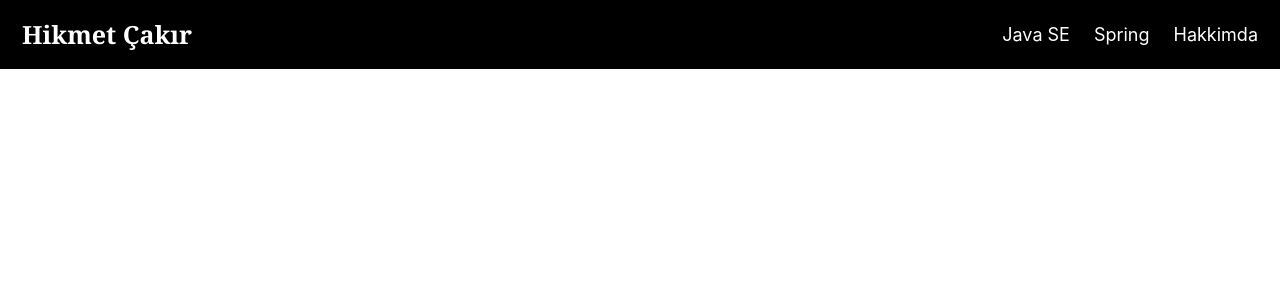
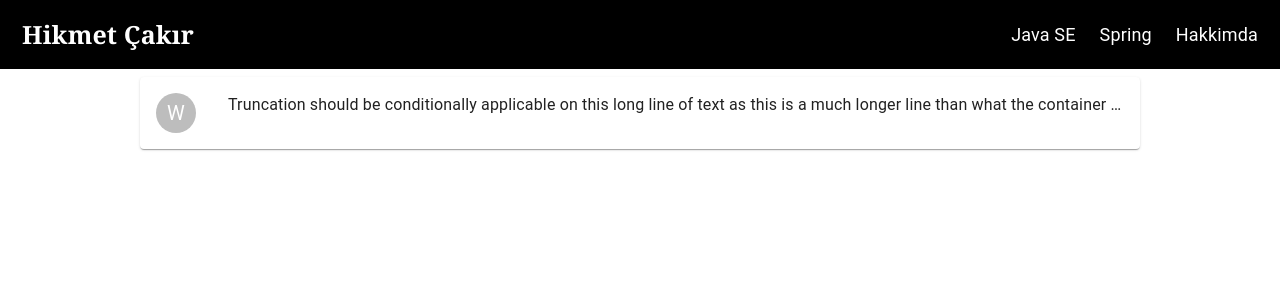
Before and after one commit to hikmet-cakir/hikmetcakir, a React (Create React App) app in the folder frontend/: page /javase in a window 1280 px wide. Shown: the top 300 px of the page. Built offline with nearby package versions, Linux system fonts and the light colour scheme.

Commit message:
Build JavaSE and Spring Pages

```diff
--- a/frontend/src/App.js
+++ b/frontend/src/App.js
@@ -1,12 +1,16 @@
 import { Route } from 'react-router-dom';
 import Home from './components/Home';
 import AboutMe from './components/AboutMe';
+import JavaSE from './components/JavaSE';
+import Spring from './components/Spring';
 
 function App() {
   return (
     <div>
         <Route path="/"> <Home/> </Route>
         <Route path="/about-me"> <AboutMe/> </Route>
+        <Route path="/javase"> <JavaSE/> </Route>
+        <Route path="/spring"> <Spring/> </Route>
     </div>
   );
 }
--- a/frontend/src/components/AboutMe.js
+++ b/frontend/src/components/AboutMe.js
@@ -25,7 +25,7 @@ function AboutMe() {
           <CssBaseline />
           <Container maxWidth="md" sx={{padding:'103px'}}>
             <Box >
-                <Grid container sx={{ bgcolor: '#ECECEC'  }}>
+                <Grid container sx={{ bgcolor: '#ECECEC'  }}    >
                     <Grid item xs={12}>
                         <h1>About Me</h1>
                     </Grid>
--- a/frontend/src/components/Home.js
+++ b/frontend/src/components/Home.js
@@ -1,5 +1,4 @@
 import Header from '../layouts/Header'
-import Footer from '../layouts/Footer'
 
 function Home() {
     return (
--- /dev/null
+++ b/frontend/src/components/JavaSE.js
@@ -0,0 +1,48 @@
+import * as React from 'react';
+import CssBaseline from '@mui/material/CssBaseline';
+import Container from '@mui/material/Container';
+import Grid from '@mui/material/Grid';
+
+import { styled } from '@mui/material/styles';
+import Box from '@mui/material/Box';
+import Paper from '@mui/material/Paper';
+import Avatar from '@mui/material/Avatar';
+import Typography from '@mui/material/Typography';
+
+
+const StyledPaper = styled(Paper)(({ theme }) => ({
+    backgroundColor: theme.palette.mode === 'dark' ? '#1A2027' : '#fff',
+    ...theme.typography.body2,
+    padding: theme.spacing(2),
+    maxWidth: 1000,
+    color: theme.palette.text.primary,
+  }));
+
+  const message = `Truncation should be conditionally applicable on this long line of text
+  as this is a much longer line than what the container can support. `;
+
+function JavaSE() {
+    return (
+       <div>
+        <React.Fragment>
+            <CssBaseline />
+            <Container fixed>
+                <Box sx={{ flexGrow: 1, overflow: 'hidden', px: 3 }}>
+                    <StyledPaper sx={{ my: 1, mx: 'auto', p: 2 }}>
+                        <Grid container wrap="nowrap" spacing={4}>
+                        <Grid item>
+                            <Avatar>W</Avatar>
+                        </Grid>
+                        <Grid item xs zeroMinWidth>
+                            <Typography noWrap>{message}</Typography>
+                        </Grid>
+                        </Grid>
+                </StyledPaper>
+                </Box>
+            </Container>
+        </React.Fragment>
+       </div>
+    );
+}
+
+export default JavaSE;
--- /dev/null
+++ b/frontend/src/components/Spring.js
@@ -0,0 +1,48 @@
+import * as React from 'react';
+import CssBaseline from '@mui/material/CssBaseline';
+import Container from '@mui/material/Container';
+import Grid from '@mui/material/Grid';
+
+import { styled } from '@mui/material/styles';
+import Box from '@mui/material/Box';
+import Paper from '@mui/material/Paper';
+import Avatar from '@mui/material/Avatar';
+import Typography from '@mui/material/Typography';
+
+
+const StyledPaper = styled(Paper)(({ theme }) => ({
+    backgroundColor: theme.palette.mode === 'dark' ? '#1A2027' : '#fff',
+    ...theme.typography.body2,
+    padding: theme.spacing(2),
+    maxWidth: 1000,
+    color: theme.palette.text.primary,
+  }));
+
+  const message = `Truncation should be conditionally applicable on this long line of text
+  as this is a much longer line than what the container can support. `;
+
+function Spring() {
+    return (
+       <div>
+        <React.Fragment>
+            <CssBaseline />
+            <Container fixed>
+                <Box sx={{ flexGrow: 1, overflow: 'hidden', px: 3 }}>
+                    <StyledPaper sx={{ my: 1, mx: 'auto', p: 2 }}>
+                        <Grid container wrap="nowrap" spacing={4}>
+                        <Grid item>
+                            <Avatar>W</Avatar>
+                        </Grid>
+                        <Grid item xs zeroMinWidth>
+                            <Typography noWrap>{message}</Typography>
+                        </Grid>
+                        </Grid>
+                </StyledPaper>
+                </Box>
+            </Container>
+        </React.Fragment>
+       </div>
+    );
+}
+
+export default Spring;
--- a/frontend/src/layouts/Header.js
+++ b/frontend/src/layouts/Header.js
@@ -7,8 +7,8 @@ function Header() {
         <div className="header">
             <a className="name" href="/">Hikmet Çakır</a>
             <div className="header-right">
-                <a className="header-right-content"  href="/">Java SE</a>
-                <a className="header-right-content"  href="/">Spring</a>
+                <a className="header-right-content"  href="/javase">Java SE</a>
+                <a className="header-right-content"  href="/spring">Spring</a>
                 <a className="header-right-content"  href="/about-me">Hakkimda</a>
             </div>
         </div>
```
